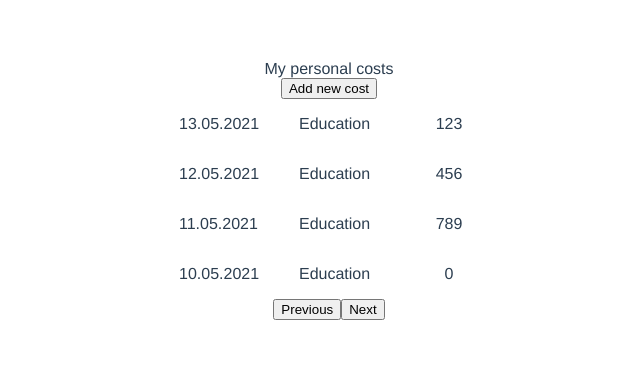
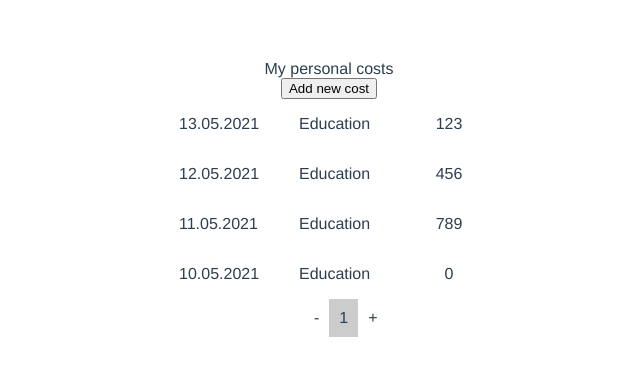
Before and after one commit to ChurMika/costs_app, a Vue app: page / in a window 1280 px wide. Shown: the top 376 px of the page, without its empty margins (311-951 px from the left). Built offline with nearby package versions, Linux system fonts and the light colour scheme.

Commit message:
pagination

```diff
--- a/src/App.vue
+++ b/src/App.vue
@@ -22,10 +22,6 @@
     PaymentsList,
     PaymentForm
   },
-  data () {
-    return {
-    }
-  },
   methods: {
     ...mapActions([
       'fetchData'
--- a/src/components/Pagination.vue
+++ b/src/components/Pagination.vue
@@ -1,22 +1,49 @@
 <template>
-  <div class="pag">
-      <button>Previous</button>
-      <div></div>
-      <button>Next</button>
+  <div :class="[$style.wrp]">
+    <div @click="onClick(cur - 1)">-</div>
+    <div
+      v-for="i in amount" :key="i"
+      :class="{
+        [$style.active]: cur === i
+      }"
+      @click="onClick(i)"
+    >{{ i }}</div>
+    <div @click="onClick(cur + 1)">+</div>
   </div>
 </template>
 
 <script>
 export default {
-
+  props: {
+    length: Number,
+    n: Number,
+    cur: Number
+  },
+  computed: {
+    amount () {
+      return Math.ceil(this.length / this.n)
+    }
+  },
+  methods: {
+    onClick (p) {
+      if (p < 1 || p > this.amount) {
+        return
+      }
+      this.$emit('paginate', p)
+    }
+  }
 }
 </script>
 
-
-<style lang="scss">
-    .pag {
-        display: flex;
-        align-items: center;
-        justify-content: center;
+<style module lang="scss">
+.wrp {
+  display: flex;
+  padding-left: calc(50% - 25px);
+  & > div {
+    padding: 10px;
+    &.active {
+      background: #ccc;
     }
+  }
+}
 </style>
--- a/src/components/PaymentForm.vue
+++ b/src/components/PaymentForm.vue
@@ -40,14 +40,9 @@
     save () {
       const { date, category, price } = this
       this.addNewLine({ date, category, price })
-      console.log(this.getPaymentsList);
     },
     showForm (choice) {
-      if (this.choice === false) {
-        this.choice = true
-      } else {
-        this.choice = false
-      }
+      this.choice = !this.choice
     }
   },
   computed: {
--- a/src/components/PaymentsList.vue
+++ b/src/components/PaymentsList.vue
@@ -1,11 +1,16 @@
 <template>
   <div>
-    <div v-for="(item, index) in getPaymentsList" :key="index" class="table_row">
+    <div v-for="(item, index) in currentElements" :key="index" class="table_row">
       <p class="table_cell">{{ item.date }}</p>
       <p class="table_cell">{{ item.category }}</p>
       <p class="table_cell">{{ item.price }}</p>
     </div>
-    <Pagination />
+    <Pagination
+      :length="getPaymentsList.length"
+      :n="n"
+      :cur="page"
+      @paginate="onPgaginate"
+    />
   </div>
 </template>
 
@@ -18,13 +23,25 @@
   components: {
     Pagination
   },
-  props: {
-    items: Array
+  data () {
+    return {
+      page: 1,
+      n: 10
+    }
+  },
+  methods: {
+    onPgaginate (p) {
+      this.page = p
+    }
   },
   computed: {
     ...mapGetters([
       'getPaymentsList'
-    ])
+    ]),
+    currentElements () {
+      const { n, page } = this
+      return this.getPaymentsList.slice(n * (page - 1), n * (page - 1) + n)
+    }
   }
 }
 </script>
```
